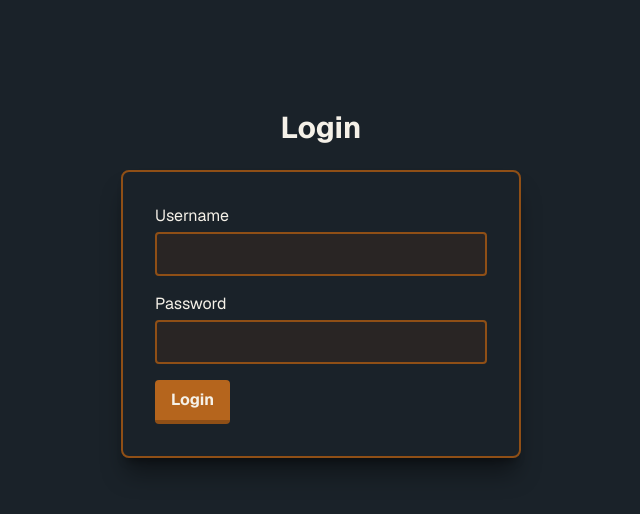
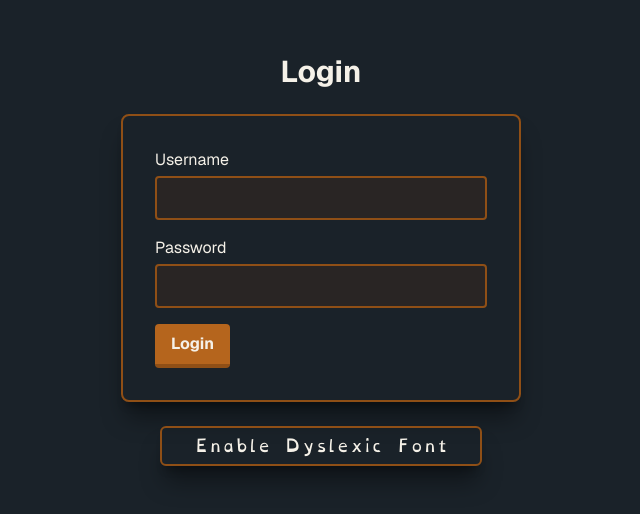
Before and after one commit to Project-RoboRally/frontend, a Next.js app: page /login in a window 1280 px wide. Shown: the part 116-630 px from the top of the page, without its empty margins (319-959 px from the left). Built offline with nearby package versions, Linux system fonts and the light colour scheme; no server answers.

Commit message:
Implementing the dyslexic font toggle button on login page

```diff
--- a/app/login/page.tsx
+++ b/app/login/page.tsx
@@ -4,12 +4,13 @@ import { useState } from 'react';
 import { useRouter } from 'next/navigation';
 import { getErrorMessage } from '@/lib/api/client';
 import { login } from '@/lib/api/login';
+import { DyslexicFontToggle } from '@/components/Dyslexic';
 
 import { buttonClassName, inputClassName, panelClassName } from '@/lib/styles';
 import { passwordError, saveToken, saveUsername, usernameError } from '@/lib/username';
 
 /**
- * @author Anton, Kerem
+ * @author Anton, Kerem, Katarina, Caroline
  */
 
 export default function LoginPage() {
@@ -97,6 +98,9 @@ export default function LoginPage() {
           </button>
         </form>
       </div>
+      <div className="mb-6 top-0 flex w-full justify-center p-6">
+        <DyslexicFontToggle />
+      </div>
     </main>
   );
 }
--- /dev/null
+++ b/components/Dyslexic.tsx
@@ -0,0 +1,42 @@
+'use client';
+
+import { useState, useEffect } from 'react';
+
+/**
+ *  Button to toggle the dyslexic font on and off.
+ *
+ * @author Katarina, Caroline
+ */
+
+export function DyslexicFontToggle() {
+  const [enabled, setEnabled] = useState(false);
+
+  useEffect(() => {
+    const saved = localStorage.getItem('dyslexic-font') === 'true';
+    setEnabled(saved);
+    if (saved) {
+      document.documentElement.classList.add('dyslexic-mode');
+    }
+  }, []);
+
+  const toggle = () => {
+    const next = !enabled;
+    setEnabled(next);
+    localStorage.setItem('dyslexic-font', String(next));
+    if (next) {
+      document.documentElement.classList.add('dyslexic-mode');
+    } else {
+      document.documentElement.classList.remove('dyslexic-mode');
+    }
+  };
+
+  return (
+    <button
+      type="button"
+      onClick={toggle}
+      className="rounded-md border-2 border-cobber-dark bg-panel p-8 shadow-xl shadow-black/40 py-1.5 text-s font-dyslexic text-bone transition hover:border-cobber-light"
+    >
+      {enabled ? 'Disable Dyslexic Font' : 'Enable Dyslexic Font'}
+    </button>
+  );
+}
```
